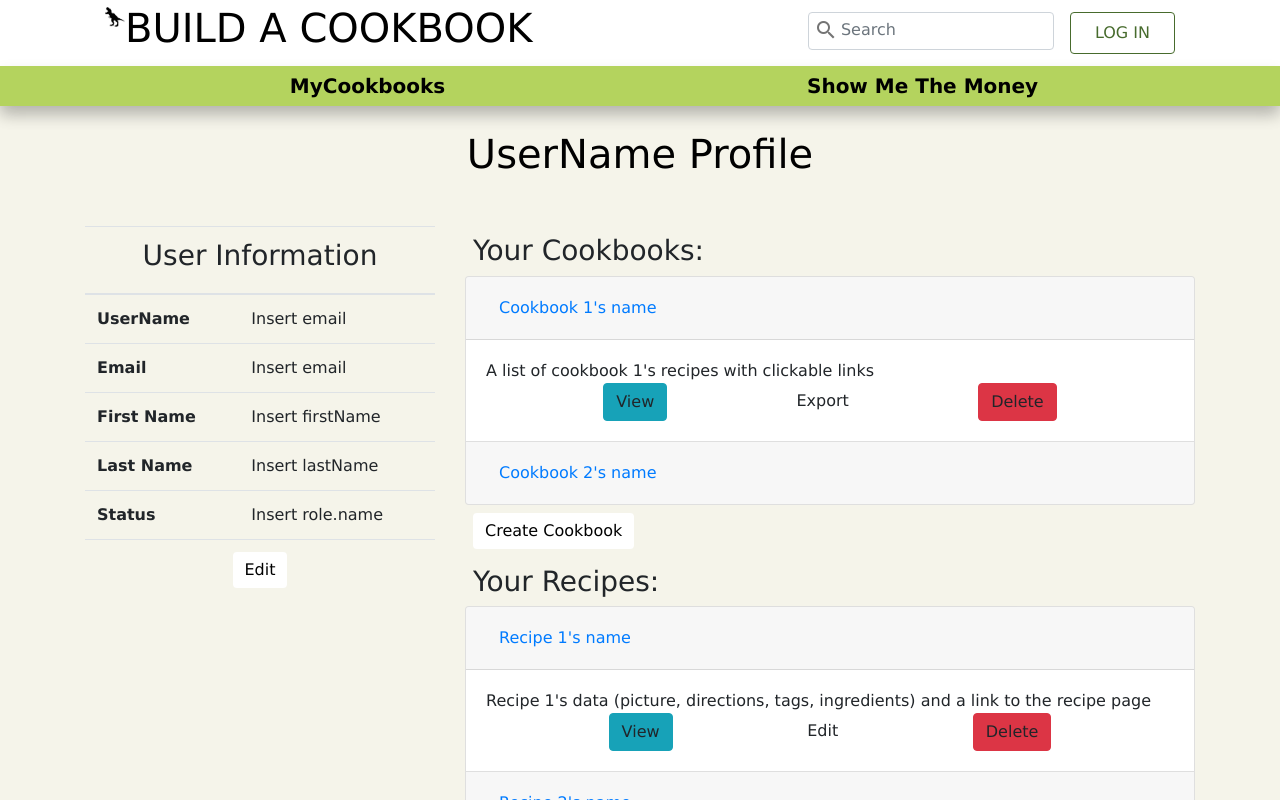
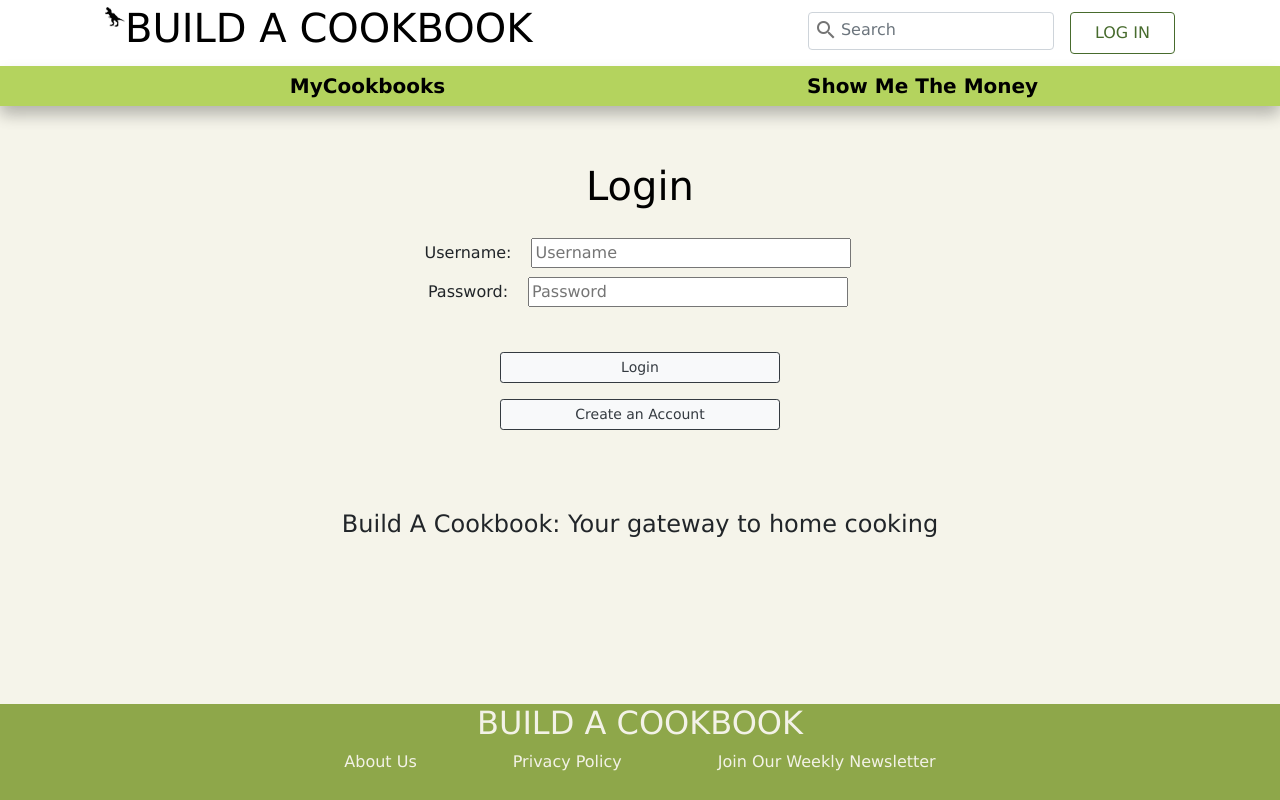
Before and after one commit to johntraudt/cookbook-app, a React (Create React App) app in the folder project/client/: page /user in a window 1280 px wide. Shown: the top 800 px of the page. Built offline with nearby package versions, Linux system fonts and the light colour scheme.

Commit message:
added security features to frontend

```diff
--- a/project/client/src/App.js
+++ b/project/client/src/App.js
@@ -66,15 +66,15 @@ export default function App() {
           <Switch>
             <Route path="/" exact component={Home}/>
             <Route path="/categories" exact component={Categories}/>
-            <Route path="/login" component={Login}/>
+            <Route path="/login" component={user ? Home : Login}/>
             <Route path="/signup" component={SignUp}/>
             <Route path="/recipe" component={Recipe}/>
             <Route path="/results" component={Results}/>
-            <Route path="/user" component={UserProfile}/>
+            <Route path="/user" component={user ? UserProfile : Login}/>
             <Route path="/notfound" component={NotFound}/>
             <Route path="/about" component={AboutUs}/>
             <Route path="/privacy" component={Privacy}/>
-            <Route path="/post" component={PostRecipe}/>
+            <Route path="/post" component={user ? PostRecipe : Login}/>
             <Route path="/cookbook" component={Cookbook}/>
           </Switch>
           <Footer />
--- a/project/client/src/page-elements/Header.js
+++ b/project/client/src/page-elements/Header.js
@@ -1,12 +1,14 @@
-import React from 'react';
+import React, {useContext} from 'react';
 import { Link, useLocation, useHistory } from 'react-router-dom';
 import SearchBar from './SearchBar';
 import dino from '../resources/dino.jpg';
+import AuthContext from './AuthContext';
 
 function Header() {
     const location = useLocation();
 
     const history = useHistory();
+    const auth = useContext(AuthContext);
 
     let randomInt = 0;
 
@@ -48,7 +50,7 @@ function Header() {
 
                         <div className="p-2">
                             <Link to='/login'>
-                                <div className="right btn btn-outline-secondary p-2 pr-4 pl-4">LOG IN</div>
+                                <div className="right btn btn-outline-secondary p-2 pr-4 pl-4">{auth.user ? 'SIGN OUT' : 'LOG IN'}</div>
                             </Link>
                         </div>
                     </div>
--- a/project/client/src/pages/Errors.js
+++ b/project/client/src/pages/Errors.js
@@ -2,7 +2,7 @@ import React from 'react';
 
 export default function Errors({ errors }) {
   return (
-    <>
+    <div>
       {errors.length > 0 && (
         <div className="alert alert-danger" role="alert">
           {errors.map((error) => (
@@ -10,6 +10,6 @@ export default function Errors({ errors }) {
           ))}
         </div>
       )}
-      </>
+    </div>
   );
 }
--- a/project/client/src/pages/Login.js
+++ b/project/client/src/pages/Login.js
@@ -34,13 +34,11 @@ function Login() {
             const { jwt_token } = await response.json();
 
             auth.login(jwt_token);
-
-          history.goBack(); // Not sure if this will work.  If not history.push('/') will redirect to home instead
         }
         // else if (response.status === 403) {
-        //   setErrors(['Login failed.']);
+        // setErrors(['Login failed.']);
         // } else {
-        //   setErrors(['Unknown error.']);
+        // setErrors(['Unknown error.']);
         // }
       };
 
@@ -50,7 +48,7 @@ function Login() {
             <div className="mt-4">
                 <div className="text-center m-5">
                     <h1 className="p-2">Login</h1>
-                    <form onSubmit={() => handleSubmit()}>
+                    <form onSubmit={(event) => handleSubmit(event)}>
                         <div className="center">
                             <div className="p-2">
                                 <div>
@@ -70,7 +68,7 @@ function Login() {
 
                                 <Link to='/signup'>
                                     <div>
-                                    <button type="submit" className="btn btn-light btn-outline-dark m-2 expand btn-sm">Create an Account</button>
+                                        <button type="button" className="btn btn-light btn-outline-dark m-2 expand btn-sm">Create an Account</button>
                                     </div>
                                 </Link>
                             </div>
```
Lines whose indentation alone changed are shown as unchanged.
